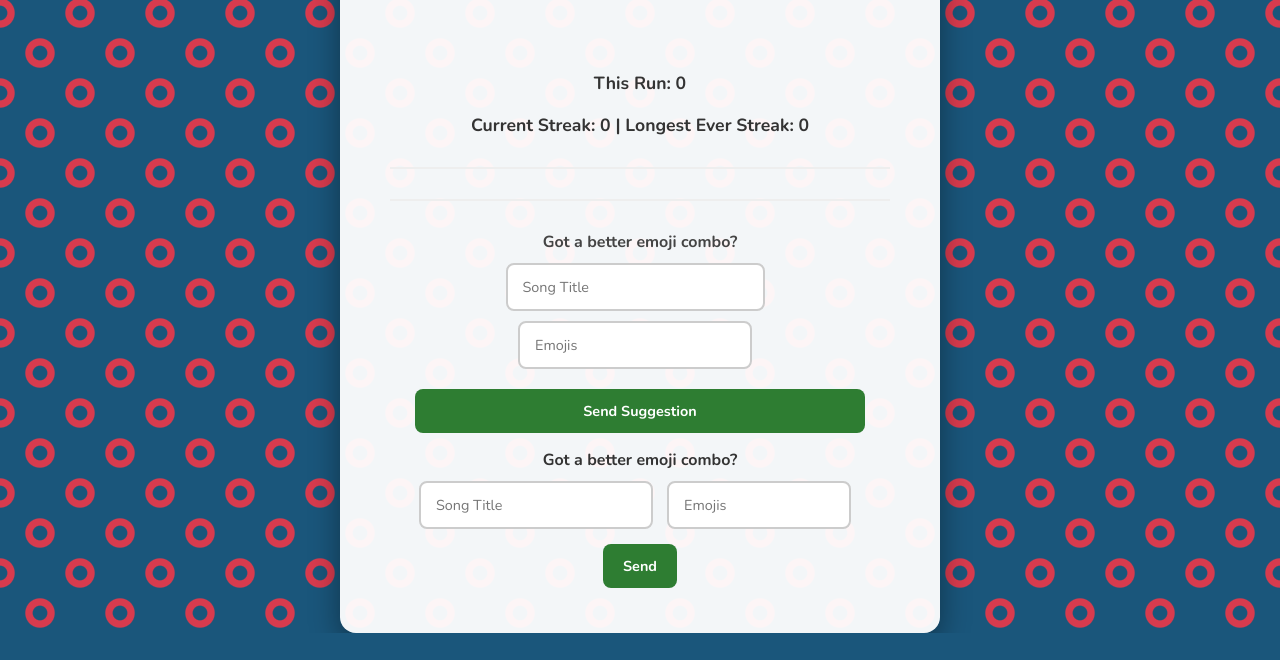
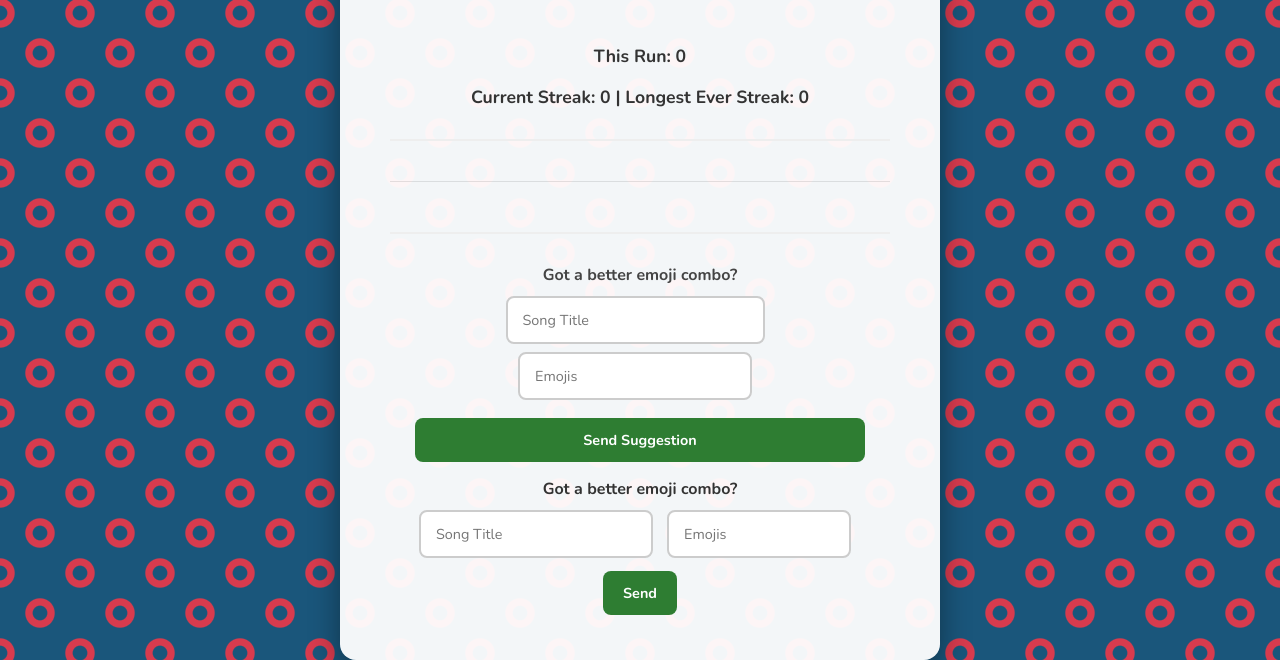
Before and after one commit to venari-hub/phishmojiapp, a plain HTML site: page index.html in a window 1280 px wide. Shown: the part 227-887 px from the top of the page. Before the commit the page ends 860 px from the top, so only its background shows below. Drawn offline with nearby package versions, Linux system fonts and the light colour scheme.

Commit message:
Update style.css
detach suggestions

```diff
--- a/style.css
+++ b/style.css
@@ -125,3 +125,14 @@ p {
     30%, 50%, 70% { transform: translate3d(-6px, 0, 0); }
     40%, 60% { transform: translate3d(6px, 0, 0); }
 }
+/* Detach the suggestion form from the game card */
+.suggestion-container {
+    margin-top: 40px;
+    padding-top: 20px;
+    border-top: 1px solid rgba(0,0,0,0.1);
+}
+
+/* Optional: Make the inputs look cleaner for mobile */
+#submit-form input {
+    margin-bottom: 8px;
+}
```
